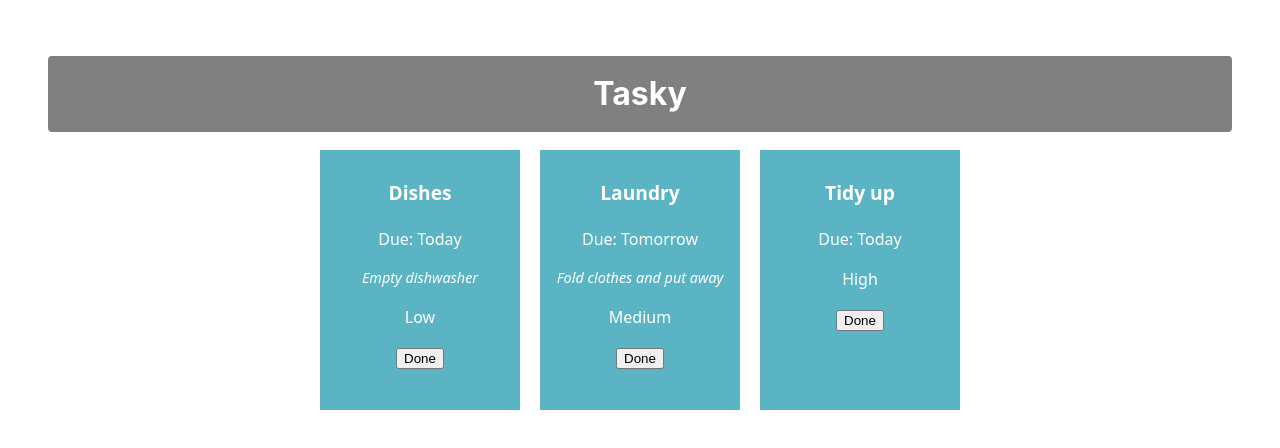
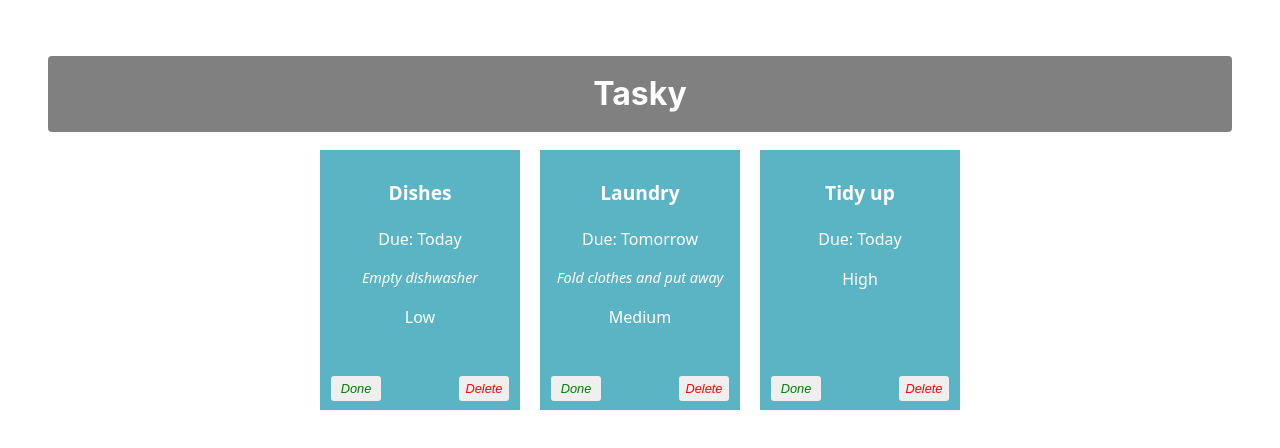
Before and after one commit to AdamC-05/react-basics-labs, a React (Vite) app in the folder tasky/: page / in a window 1280 px wide. Shown: the top 448 px of the page. Built offline with nearby package versions, Linux system fonts and the light colour scheme.

Commit message:
Delete a task

```diff
--- a/tasky/src/App.css
+++ b/tasky/src/App.css
@@ -45,3 +45,27 @@
   font-style: italic;
   font-size: 0.9em;
 }
+
+button {
+  border: none;
+  border-radius: 3px;
+  font-style: italic;
+  font-size: 0.8em;
+  margin: 4px 6px;
+  width: 50px;
+  height: 25px;
+}
+
+.doneButton {
+  position: absolute;
+  bottom: 5px;
+  left: 5px;
+  color: green;
+}
+
+.deleteButton {
+  position: absolute;
+  bottom: 5px;
+  right: 5px;
+  color: red;
+}
--- a/tasky/src/components/Task.jsx
+++ b/tasky/src/components/Task.jsx
@@ -9,7 +9,8 @@
       <p className="description">{props.description}</p>
       <p className="priority">{props.priority}</p>
 
-      <button onClick={props.markDone}>Done</button>
+      <button className="doneButton" onClick={props.markDone}>Done</button>
+      <button className='deleteButton' onClick={props.deleteTask}>Delete</button>
 
     </div>
 
```
